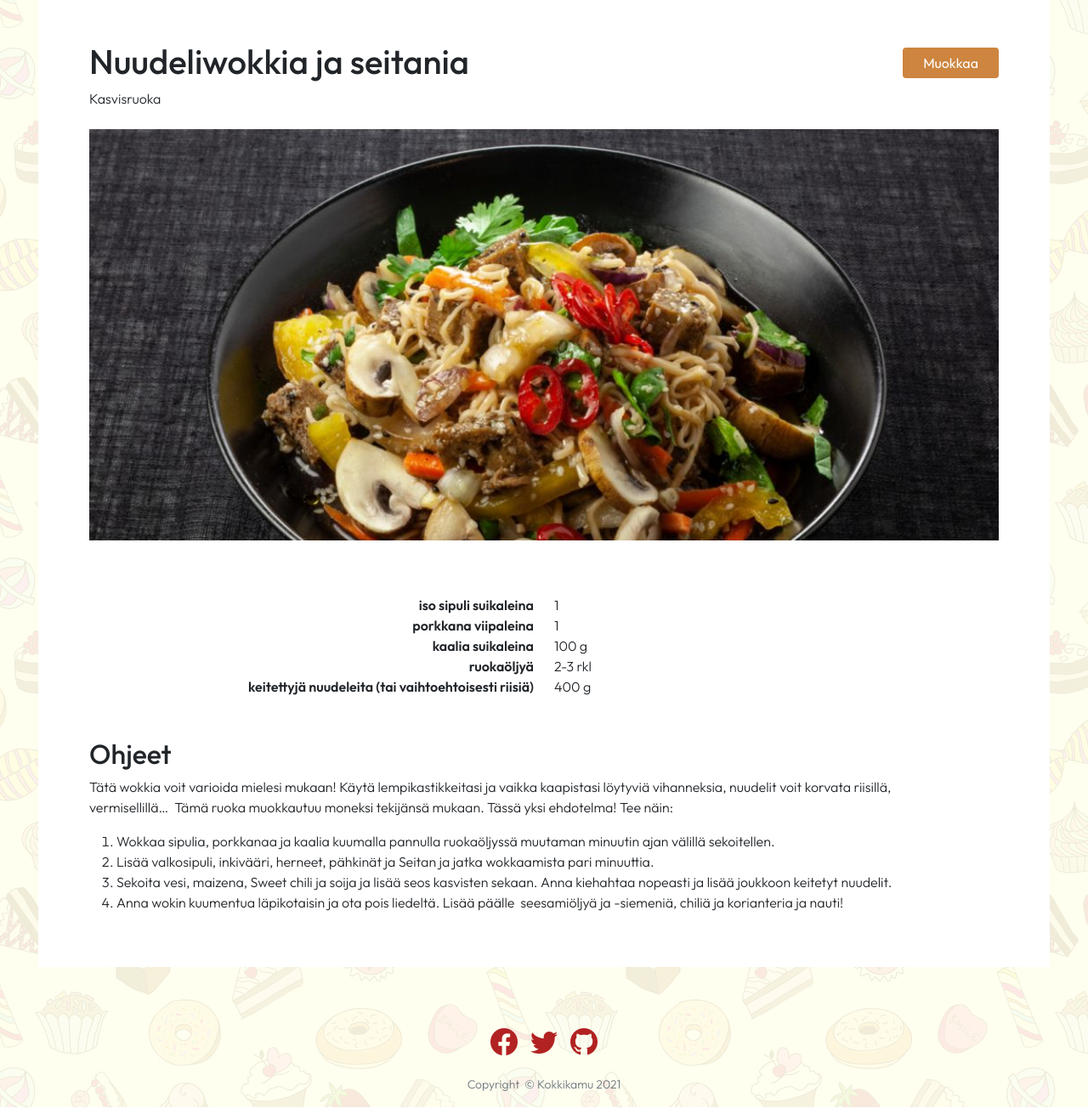
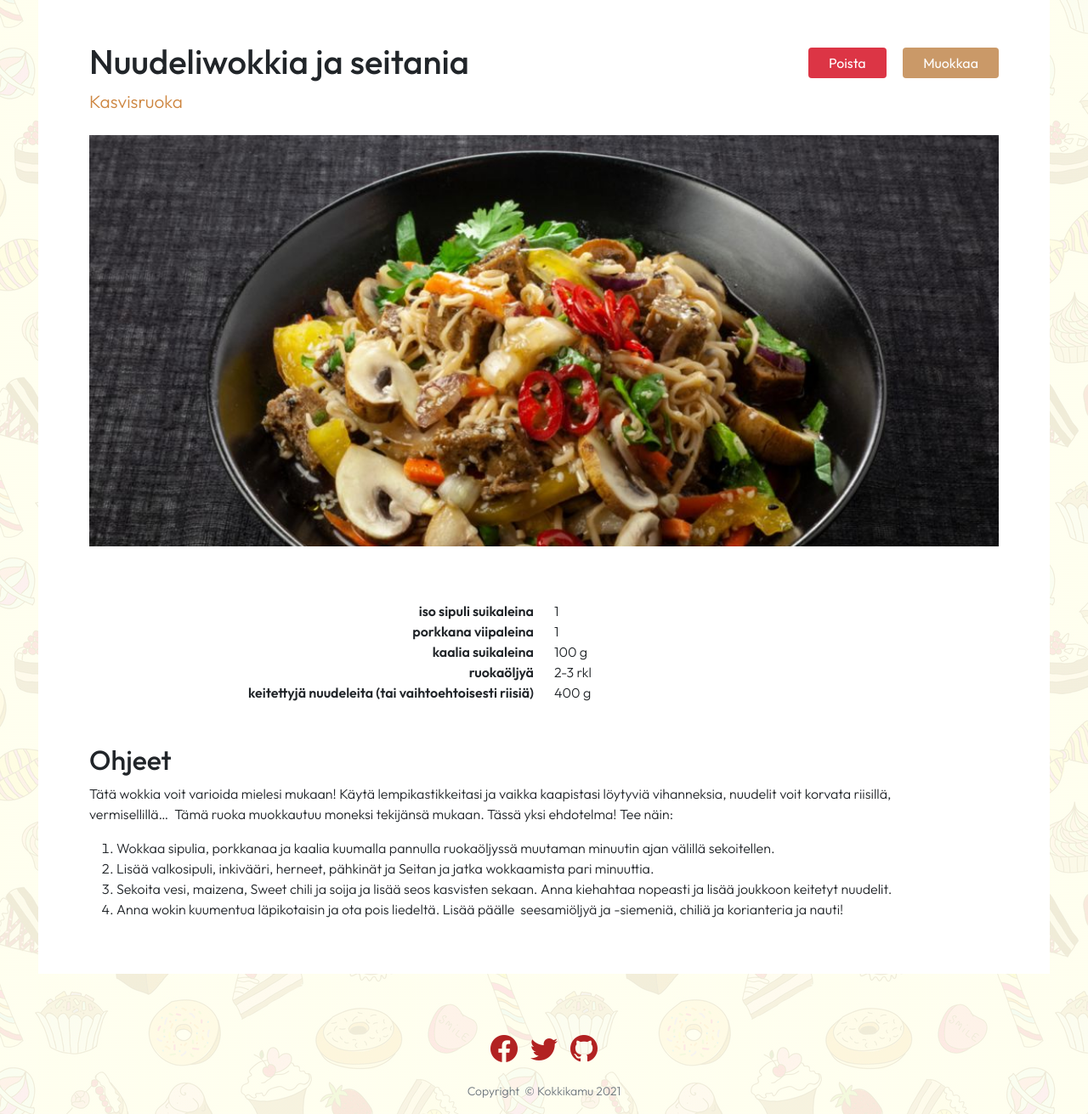
Before and after one commit to SergeiVasilyev/Cookbook, a Django app: page /resepti/1/ in a window 1280 px wide. Shown: the part 76-1387 px from the top of the page at 85% size. Run offline with Django 3.2, Linux system fonts and the light colour scheme; data comes from the database, SQL or seed files in the repository; both versions use the stored data as it was after the commit; some libraries are stand-ins or nearby versions.

Commit message:
urls, categeri links

```diff
--- a/resepti_app/resepti_app/static/resepti_app/main.css
+++ b/resepti_app/resepti_app/static/resepti_app/main.css
@@ -138,15 +138,20 @@ body {
     margin-bottom: 0.6em;
 }
 
-.btn_bgcolor{
-    background-color:peru;
-    border: peru;
-}
-.btn_bgcolor:hover{
-    background-color:#ca9968;
-    border: #ca9968;
+
+.btn_bgcolor, .btn_bgcolor:hover, .btn_bgcolor:active, .btn_bgcolor:active:focus{
+    background-color:#ca9968 !important;
+    border: #ca9968 !important;
+    box-shadow: none !important;
+    color: white !important;
 }
 
+.cat_link, .cat_link:hover, .cat_link:visited{
+    color:peru;
+    font-size: 1.3em;
+    /* font-weight: 500; */
+    text-decoration: none;
+}
 
 
 
--- a/resepti_app/resepti_app/templates/resepti_app/resepti.html
+++ b/resepti_app/resepti_app/templates/resepti_app/resepti.html
@@ -11,11 +11,17 @@
             <div class="d-inline-block d-flex justify-content-between mt-5 mb-2">
                 <div>
                     <h1>{{recipe.headline}}</h1>
-                    <p>{{recipe.categoryFK}}</p>
+                    <a class="cat_link" href="{% url 'search_category' recipe.categoryFK_id %}"><p>{{recipe.categoryFK}}</p></a>
                 </div>
-                <a href="{% url 'edit_resepti' recipe.id %}">
-                    <button type="submit" class="btn btn-success px-4 my-2 btn_bgcolor">Muokkaa</button>
-                </a>
+                <div>
+                    <a href="{% url 'poista_resepti' recipe.id %}" class="btn btn-danger px-4 my-2 mx-3" style="border: 0;">
+                        Poista
+                    </a>
+                    <a href="{% url 'edit_resepti' recipe.id %}" class="btn btn-success px-4 my-2 btn_bgcolor">
+                        Muokkaa
+                        <!-- <button type="submit" class="btn btn-success px-4 my-2 btn_bgcolor">Muokkaa</button> -->
+                    </a>
+                </div>
             </div>
         <img src="{{recipe.image.url}}" alt="kuva" class="pb-3 img_crop">
         <div class="my-5">
--- a/resepti_app/resepti_app/urls.py
+++ b/resepti_app/resepti_app/urls.py
@@ -23,11 +23,13 @@ from resepti_app import views
 urlpatterns = [
     path('admin/', admin.site.urls),
     path('', views.index, name='home'),
-    path('resepti_app/', views.add_resepti, name='add_resepti'),
+    path('add_resepti/', views.add_resepti, name='add_resepti'),
     path('success', views.success, name = 'success'),
     path('resepti/<int:idx>/', views.resepti, name = 'resepti'),
     path('search', views.search, name = 'search'),
     #path("upload", views.upload, name="upload"),
     path('ckeditor/', include('ckeditor_uploader.urls')),
     path('edit_resepti/<int:id>/', views.edit_resepti, name = 'edit_resepti'),
+    path('poista_resepti/<int:idx>/', views.poista_resepti, name = 'poista_resepti'),
+    path('search_category/<int:cat_id>/', views.search_category, name = 'search_category'),
 ] + static(settings.MEDIA_URL, document_root=settings.MEDIA_ROOT)
--- a/resepti_app/resepti_app/views.py
+++ b/resepti_app/resepti_app/views.py
@@ -1,3 +1,5 @@
+import os
+from django.conf import settings
 from django.http import response
 from django.shortcuts import render, redirect
 from django.views.decorators.csrf import csrf_exempt
@@ -83,7 +85,11 @@ def add_resepti(request):
                 ing_rec.save()
                 # print(ing_rec)
 
-        return redirect('add_resepti')
+        # Sivun indeksi etsiminen
+        item = Recipe.objects.latest('id')
+        print('Last item', item.id)
+        return redirect(f'/resepti/{item.id}')
+        # return redirect('add_resepti')
 
 
     form = RecipeForm()
@@ -138,7 +144,14 @@ def search(request):
     }
     return render(request, 'resepti_app/index.html', context)
 
-
+def search_category(request, cat_id):
+    if request.method == 'GET':
+        recipes = Recipe.objects.filter(categoryFK=cat_id)
+        print('items', recipes)
+    context = {
+        'recipes': recipes,
+    }
+    return render(request, 'resepti_app/index.html', context)
 
 def edit_resepti(request, id):
     data_item = Recipe.objects.get(id=id)
@@ -205,6 +218,23 @@ def edit_resepti(request, id):
     }
     return render(request, 'resepti_app/edit_resepti.html', context)
     # return HttpResponse('successfully uploaded: ' + str(id))
+
+
+def poista_resepti (request, idx):
+    item = Recipe.objects.get(id=idx)
+    print(item.image.path)
+    item.delete()
+    try:
+        os.remove(item.image.path)
+    except:
+        return redirect ('home')
+    return redirect ('home')
+
+
+# ---------------------------------------------------------------------
+
+
+
 
 
 
```
Also changed, not shown: resepti_app/db.sqlite3, resepti_app/media/images/1623921887_13-phonoteka_org-p-patterni-konfeti-krasivo-13.png (added), resepti_app/media/images/1623921887_13-phonoteka_org-p-patterni-konfeti-krasivo-13_ctuVdeu.png (added), resepti_app/media/images/1623978296_12-phonoteka_org-p-milie-patterni-s-yedoi-krasivo-12.jpg (added), resepti_app/media/images/Coffee-love.gif (added).
